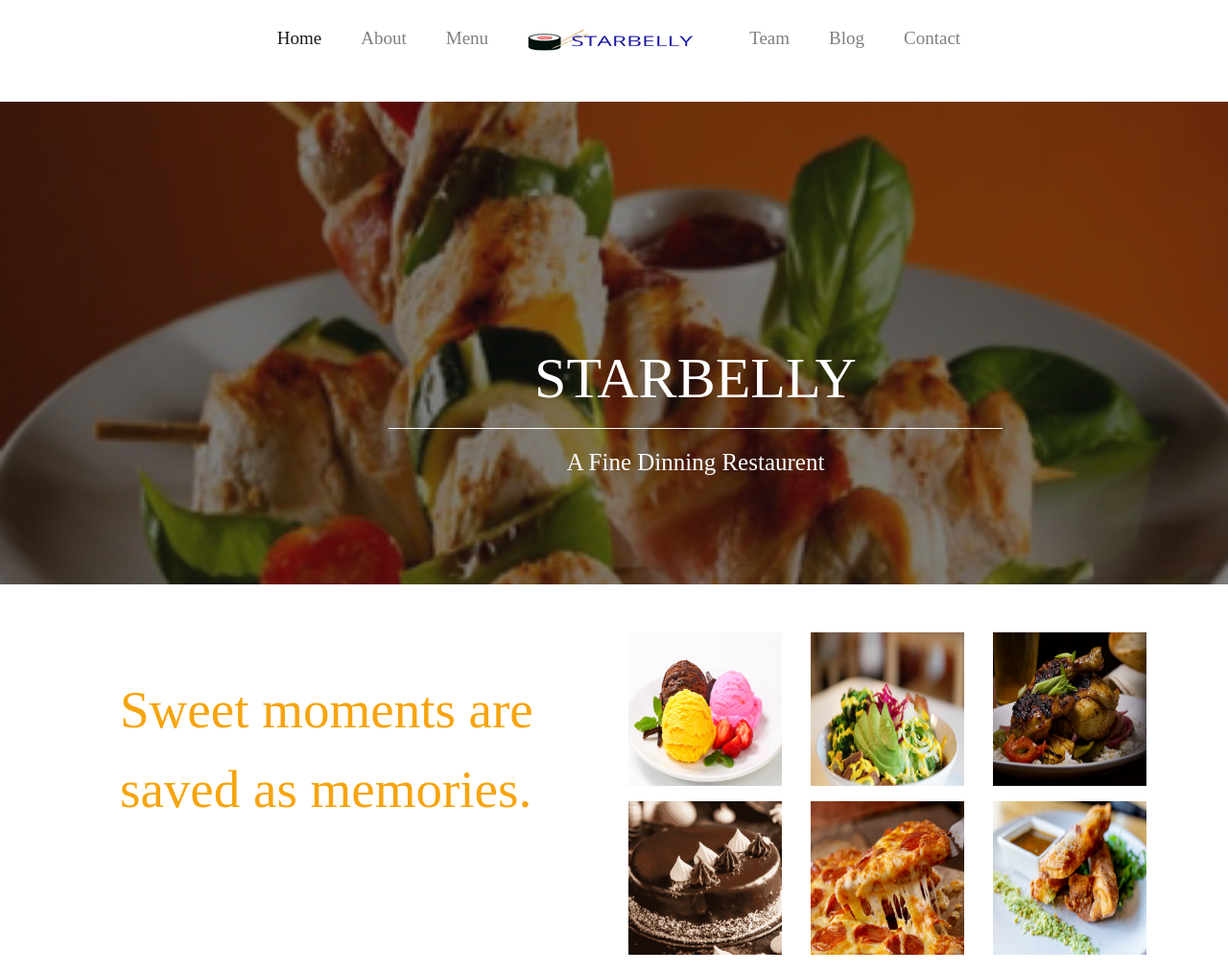
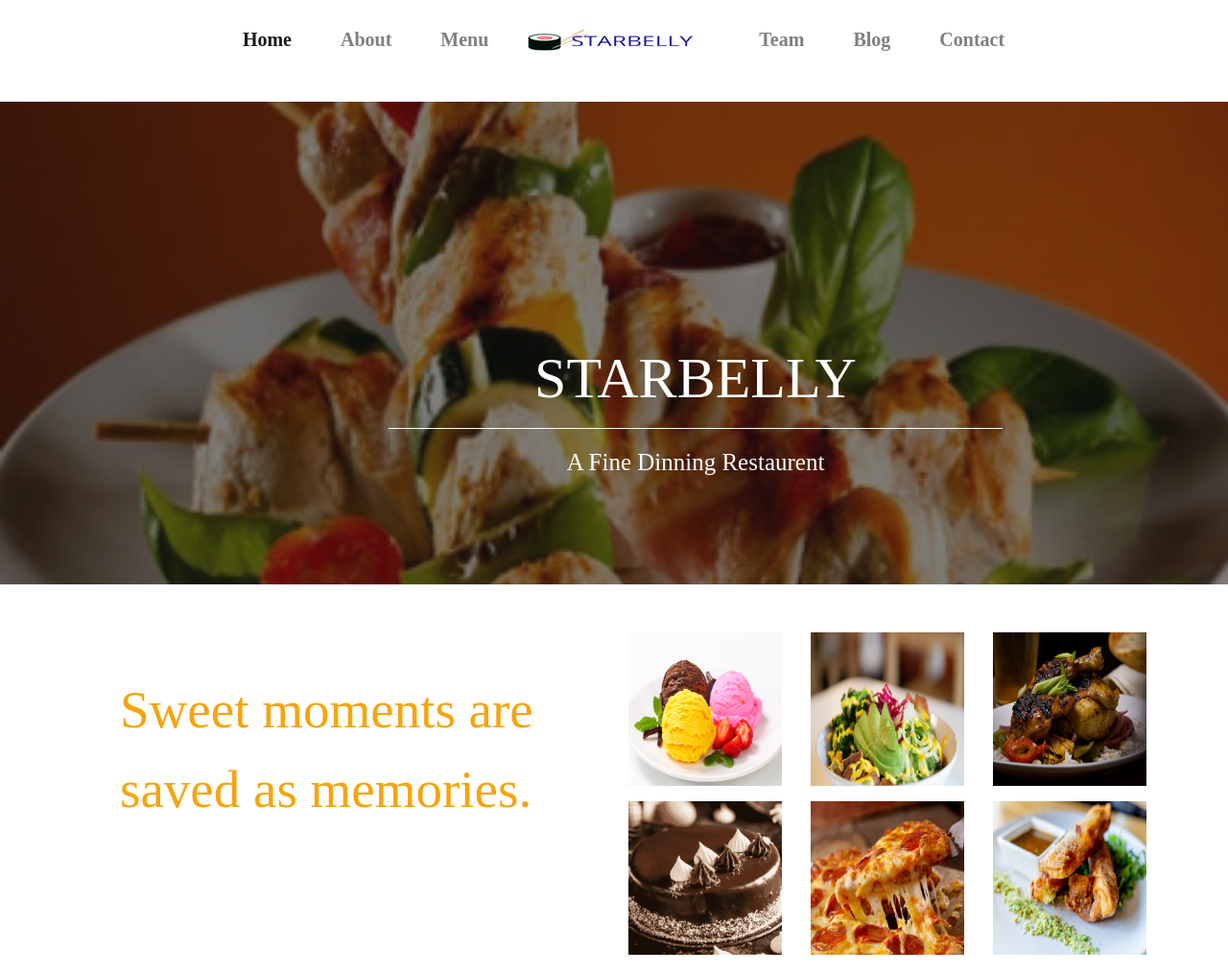
Before and after one commit to somanandi/satarbelly, a plain HTML site: page index.html in a window 1280 px wide. Shown: the top 1014 px of the page at 96% size. Drawn offline with nearby package versions, Linux system fonts and the light colour scheme.

Commit message:
second commite

```diff
--- a/css/style.css
+++ b/css/style.css
@@ -31,8 +31,9 @@
     row-gap: 1px;
 }
 .starbelly-navbar-list li {
-    padding: 20px 0 0 10px;
-    font-size: 19px;
+    padding: 20px 0 0 20px;
+    font-size: 20px;
+    font-weight: 600;
 }
 /* footer part css*/
 .footer {
```
